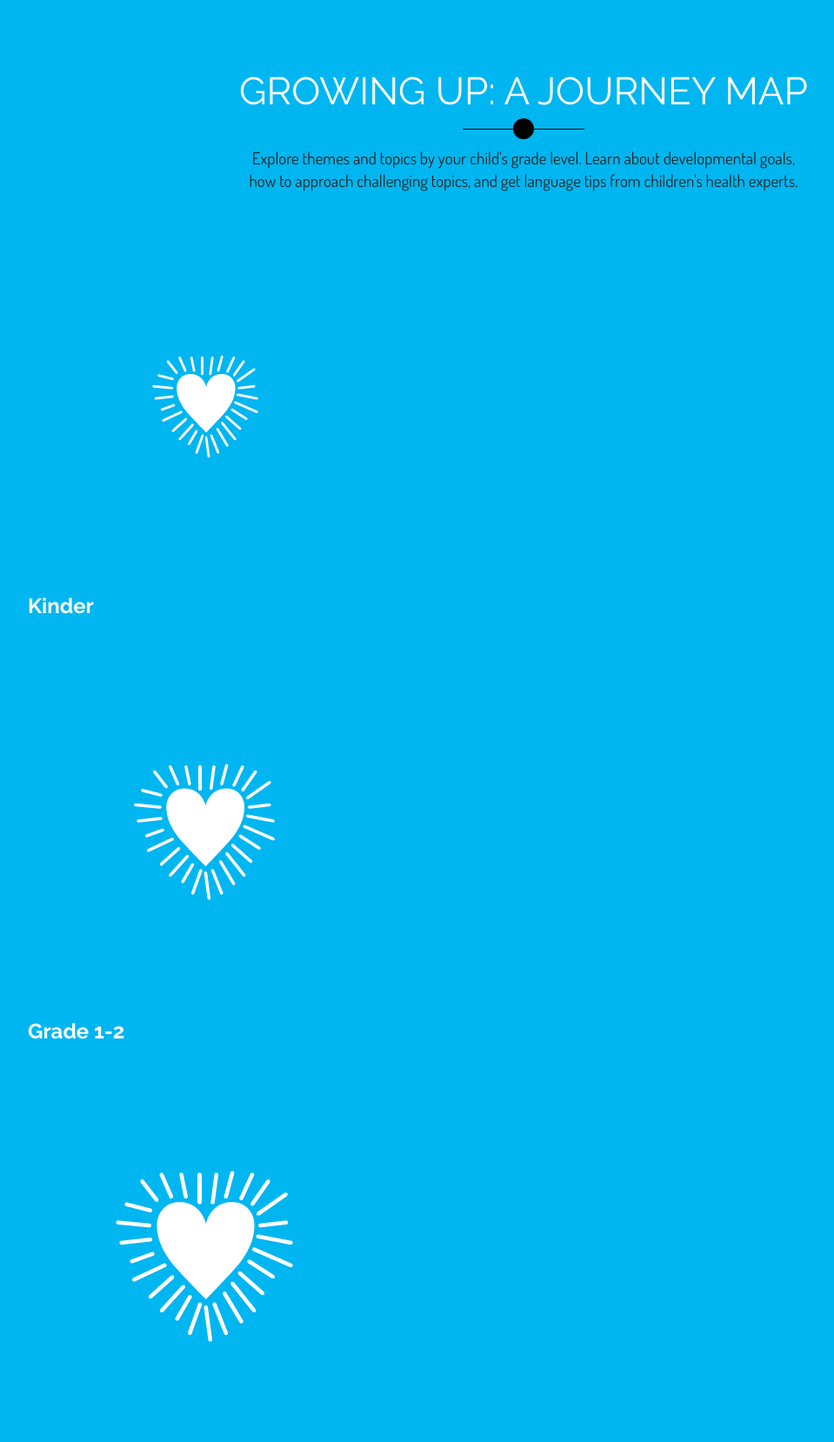
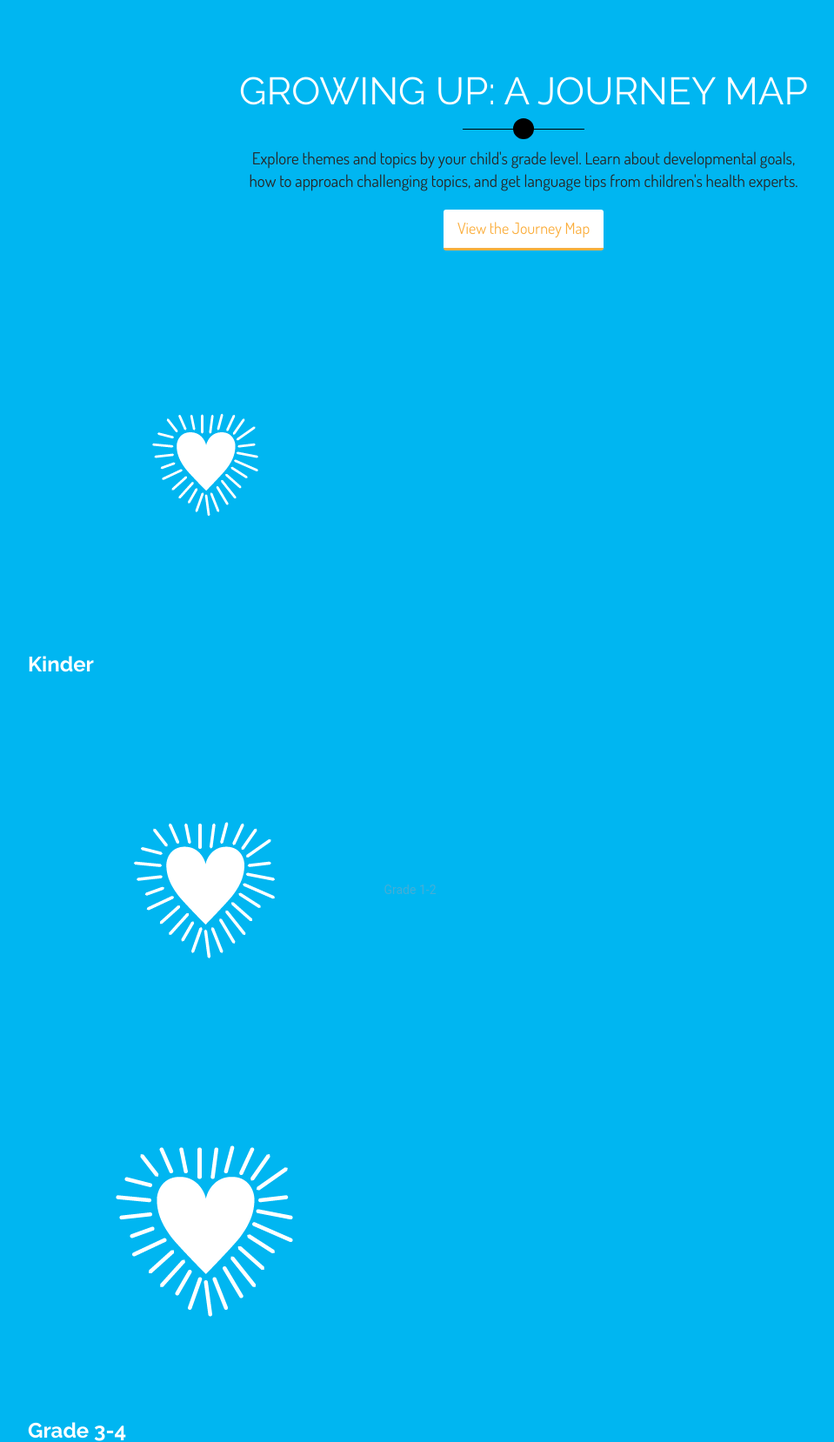
Before and after one commit to smaashthemac/SexTalk, a PHP site: page /index.html in a window 1280 px wide. Shown: the part 1920-3578 px from the top of the page at 87% size, without its empty margins (38-997 px from the left). Run offline with PHP 8.4, Linux system fonts and the light colour scheme; some libraries are stand-ins or nearby versions.

Commit message:
fixed journey map links on home page

```diff
--- a/css/main.css
+++ b/css/main.css
@@ -310,6 +310,15 @@ filter: progid:DXImageTransform.Microsoft.gradient( startColorstr='#fbfcd1', end
   color: #fff;
 }
 
+#journey {
+  text-align: center;
+  padding-top: 10px;
+}
+
+a#journeyLink:hover {
+  text-decoration: underline #fff !important;
+
+}
 
 /*********** END CHRISTINA CUSTOM CSS *******/
 
--- a/index.html
+++ b/index.html
@@ -66,7 +66,7 @@
                                 <div class="carousel-content">
                                     <h2><span>Glowing Up</span> is
                                     the shyness-free app for teaching kids about their bodies.</h2>
-                                    <a class="btn btn-primary btn-lg" href="#">Login to Your Account</a>
+                                    <a class="btn btn-kindergarten btn-lg" href="#">Login to Your Account</a>
                                 </div>
                             </div>
                         </div>
@@ -80,7 +80,7 @@
                             <div class="col-sm-6">
                                 <div class="carousel-content">
                                     <h2><span>Sign up</span> to start having fun, healthy conversations. </h2>
-                                    <a class="btn btn-primary btn-lg" href="#">Create a Family Account</a>
+                                    <a class="btn btn-kindergarten btn-lg" href="#">Create a Family Account</a>
                                 </div>
                             </div>
                         </div>
@@ -101,7 +101,7 @@
 
                 </div>
                 <div class="col-sm-3 text-right">
-                    <a class="btn btn-primary btn-lg" id="about-button" href="#">Read Parent Reviews</a>
+                    <a class="btn btn-kindergarten btn-lg" id="about-button" href="#">Read Parent Reviews</a>
                 </div>
             </div>
         </div>
@@ -417,32 +417,33 @@
             <div class="section-header">
                 <h2 class="section-title text-center wow fadeInDown">Growing Up: A Journey Map</h2>
                 <p class="text-center wow fadeInDown">Explore themes and topics by your child's grade level. Learn about developmental goals, <br> how to approach challenging topics, and get language tips from children's health experts.</p>
+                <div id="journey"><p><a class="btn btn-firstSecond btn-lg" href="roadmap.html">View the Journey Map</a></p></div>
             </div>
             <div class="grade-list">
                 <div class="grade-icon-div">
                     <img class="grade-icon" src="images/ico/glowin-heart-kinder-01.png" id="kinder" alt="kinder">
-                                    <h3 class="grade-icon-header">Kinder</h3>
+                                    <a href="roadmap.html#kindergarten" id="journeyLink"><h3 class="grade-icon-header">Kinder</h3></a>
                 </div>
                 <div class="grade-icon-div">
                     <img class="grade-icon" src="images/ico/glowin-heart-1-2-02.png" id="kinder" alt="kinder">
-                                    <h3 class="grade-icon-header">Grade 1-2</h3>
+                                    <a href="roadmap.html#firstSecond" id="journeyLink><h3 class="grade-icon-header">Grade 1-2</h3></a>
                 </div>
 
                 <div class="grade-icon-div">
                     <img class="grade-icon" src="images/ico/glowin-heart-3-4-03.png" id="kinder" alt="kinder">
-                                    <h3 class="grade-icon-header">Grade 3-4</h3>
+                                    <a href="roadmap.html#thirdFourth" id="journeyLink"><h3 class="grade-icon-header">Grade 3-4</h3></a>
                 </div>
                 <div class="grade-icon-div">
                     <img class="grade-icon" src="images/ico/glowin-heart-5-6-04.png" id="kinder" alt="kinder">
-                                    <h3 class="grade-icon-header">Grade 5-6</h3>
+                                    <a href="roadmap.html#fifthSixth" id="journeyLink"><h3 class="grade-icon-header">Grade 5-6</h3></a>
                 </div>
                 <div class="grade-icon-div">
                     <img class="grade-icon" src="images/ico/glowin-heart-7-8-05.png" id="kinder" alt="kinder">
-                                    <h3 class="grade-icon-header">Grade 7-8</h3>
+                                    <a href="roadmap.html#seventhEighth" id="journeyLink"><h3 class="grade-icon-header">Grade 7-8</h3></a>
                 </div>
                 <div class="grade-icon-div">
                     <img class="grade-icon" src="images/ico/glowin-heart-9+-06.png" id="kinder" alt="kinder">
-                                    <h3 class="grade-icon-header">Grade 9+</h3>
+                                    <a href="roadmap.html#ninePlus" id="journeyLink"><h3 class="grade-icon-header">Grade 9+</h3></a>
                 </div>
                 <p>&nbsp</p>
             </div>
```
